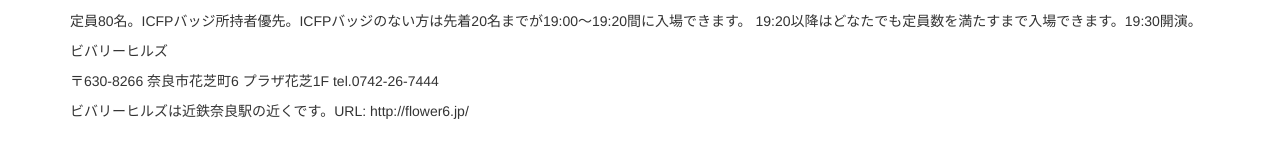
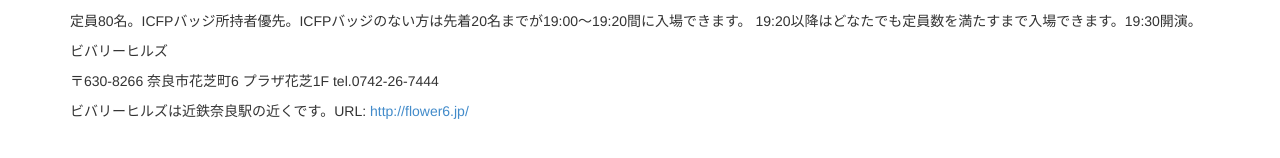
Before and after one commit to functional-art/functional-art.github.com, a Jekyll site: the page built from 2016/performance-jp.md, in a window 1280 px wide. Shown: the part 623-781 px from the top of the page. Built offline with Jekyll 4.4.1, drawn with Linux system fonts in a browser that asks for light colours; nearby versions of some CDN libraries; part of the change alters nothing that is shown.

```diff
--- a/2016/performance-jp.md
+++ b/2016/performance-jp.md
@@ -36,4 +36,4 @@ FARM 2016は、関数型プログラミング-テクニックを使うアーテ
 
 〒630-8266 奈良市花芝町6 プラザ花芝1F tel.0742-26-7444
 
-ビバリーヒルズは近鉄奈良駅の近くです。URL: http://flower6.jp/
+ビバリーヒルズは近鉄奈良駅の近くです。URL: [http://flower6.jp/](http://flower6.jp/)
```
